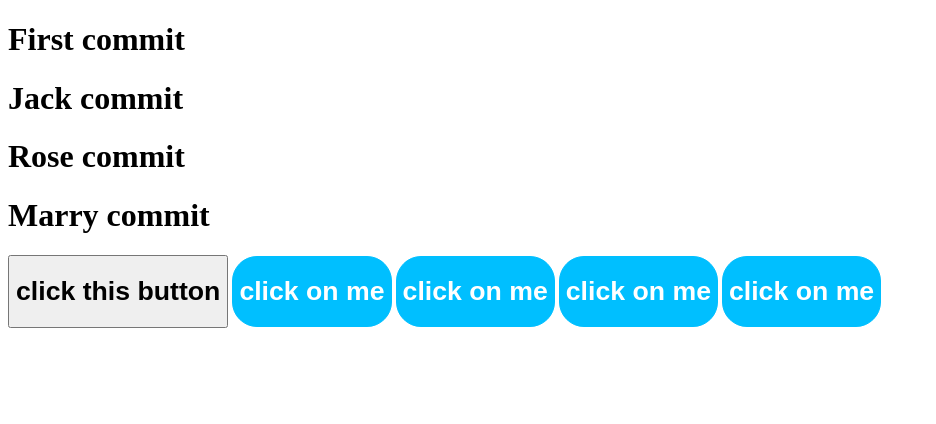
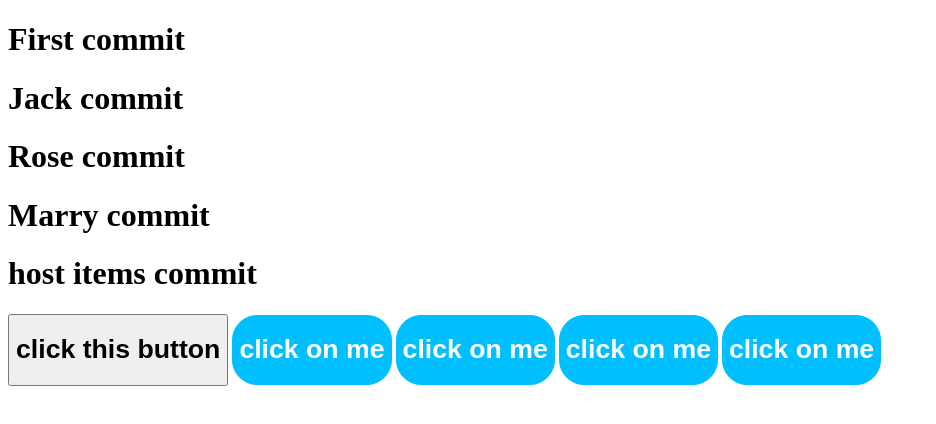
Before and after one commit to LeslieZhu007/vue-demo, a website: page index.html in a window 1280 px wide. Shown: the whole page, without its empty margins (0-936 px from the left). Drawn offline with nearby package versions, Linux system fonts and the light colour scheme.

Commit message:
host items commit

```diff
--- a/index.html
+++ b/index.html
@@ -11,6 +11,7 @@
       <h1>Jack commit</h1>
       <h1>Rose commit</h1>
       <h1>Marry commit</h1>
+      <h1>host items commit</h1>
 
 
     <button><h1>click this button</h1></button>
```
